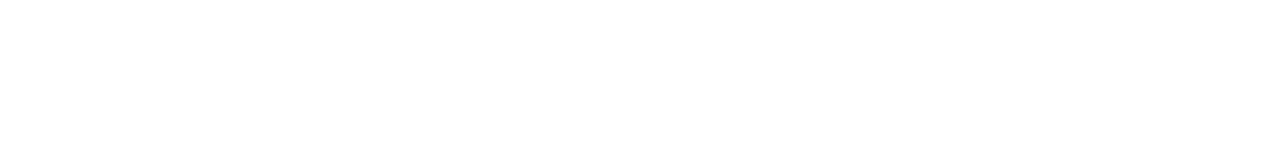
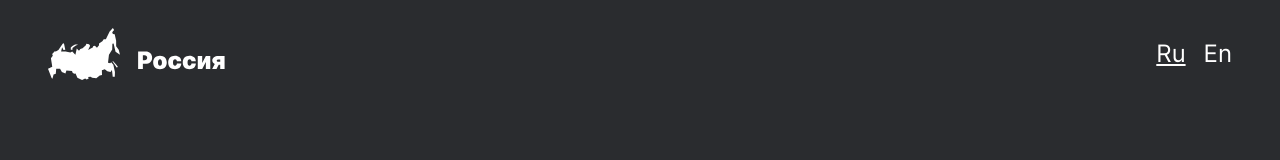
Before and after one commit to nikare/russian-travel, a website: page index.html in a window 1280 px wide. Drawn offline with Linux system fonts and the light colour scheme.

Commit message:
Added header

```diff
--- /dev/null
+++ b/blocks/header/header.css
@@ -0,0 +1,6 @@
+.header {
+  display: flex;
+  align-items: center;
+  justify-content: space-between;
+  padding: 28px 0;
+}
--- /dev/null
+++ b/blocks/lang/__link/_active/lang__link_active.css
@@ -0,0 +1,3 @@
+.lang__link_active {
+  text-decoration: underline;
+}
--- /dev/null
+++ b/blocks/lang/__link/lang__link.css
@@ -0,0 +1,10 @@
+.lang__link {
+  text-decoration: none;
+  font-size: 24px;
+  line-height: 28px;
+  color: white;
+}
+
+.lang__link:not(:last-of-type) {
+  margin-right: 18px;
+}
--- /dev/null
+++ b/blocks/lang/lang.css
@@ -0,0 +1,3 @@
+.lang {
+  display: flex;
+}
--- /dev/null
+++ b/blocks/logo/logo.css
@@ -0,0 +1,2 @@
+.logo {
+}
--- a/blocks/page/page.css
+++ b/blocks/page/page.css
@@ -1,6 +1,4 @@
 .page {
-  font-family: 'Inter', 'Arial', sans-serif;
-  max-width: 1280px;
-  min-width: 320px;
-  margin: 0 auto;
+  background: #2a2c2f;
+  font-family: "Inter", "Arial", sans-serif;
 }
--- /dev/null
+++ b/blocks/wrapper/wrapper.css
@@ -0,0 +1,8 @@
+.wrapper {
+  max-width: 1280px;
+  min-width: 320px;
+  min-height: 100vh;
+  padding: 0 48px;
+  margin: 0 auto;
+  box-sizing: border-box;
+}
--- a/index.html
+++ b/index.html
@@ -9,6 +9,16 @@
   </head>
 
   <body>
-    <div class="page"></div>
+    <div class="page">
+      <div class="wrapper">
+        <header class="header">
+          <img class="logo" src="./images/header-logo.svg" alt="Логотип" />
+          <div class="lang">
+            <a href="#" class="lang__link lang__link_active">Ru</a>
+            <a href="#" class="lang__link">En</a>
+          </div>
+        </header>
+      </div>
+    </div>
   </body>
 </html>
--- a/pages/index.css
+++ b/pages/index.css
@@ -1,8 +1,22 @@
 /* vendor */
-@import url('../vendor/normalize.css');
+@import url("../vendor/normalize.css");
 
 /* fonts */
-@import url('../fonts/fonts.css');
+@import url("../fonts/fonts.css");
 
 /* page */
-@import url('../blocks/page/page.css');
+@import url("../blocks/page/page.css");
+
+/* wrapper */
+@import url("../blocks/wrapper/wrapper.css");
+
+/* header */
+@import url("../blocks/header/header.css");
+
+/* logo */
+@import url("../blocks/logo/logo.css");
+
+/* lang */
+@import url("../blocks/lang/lang.css");
+@import url("../blocks/lang/__link/lang__link.css");
+@import url("../blocks/lang/__link/_active/lang__link_active.css");
```
Also changed, not shown: 1 other file.
